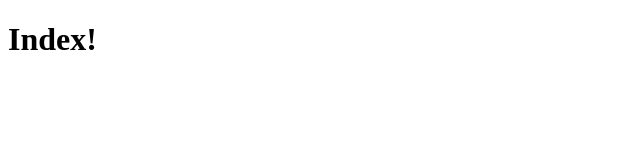
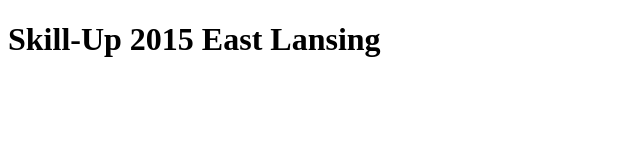
Before and after one commit to RichMcL/skill-up-2015, a website: page index.html in a window 1280 px wide. Shown: the whole page, without its empty margins (0-640 px from the left). Drawn offline with Linux system fonts and the light colour scheme.

Commit message:
Added deps and upgrading to express 4.x

```diff
--- a/index.html
+++ b/index.html
@@ -1,7 +1,9 @@
 <!DOCTYPE html>
 <html>
-    <head></head>
+    <head>
+        <title>Skill-Up 2015 East Lansing</title>
+    </head>
     <body>
-        <h1>Index!</h1>
+        <h1>Skill-Up 2015 East Lansing</h1>
     </body>
 </html>
--- a/package.json
+++ b/package.json
@@ -14,7 +14,9 @@
   },
   "license": "BSD-2-Clause",
   "devDependencies": {
-        "express": "3.x",
+    "angular": "1.4.0",
+    "bootstrap": "3.3.4",
+    "express": "4.x",
     "matchdep": "*"
   }
 }
--- a/server.js
+++ b/server.js
@@ -3,10 +3,7 @@ var express = require('express');
 
 var app = express();
 
-app.configure(function () {
-    app.use(express.static(__dirname));
-    app.use(express.bodyParser());
-});
+app.use(express.static(__dirname));
 
 app.listen(port);
 console.log('Listening on port ' + port);
```
Lines whose indentation alone changed are shown as unchanged.
